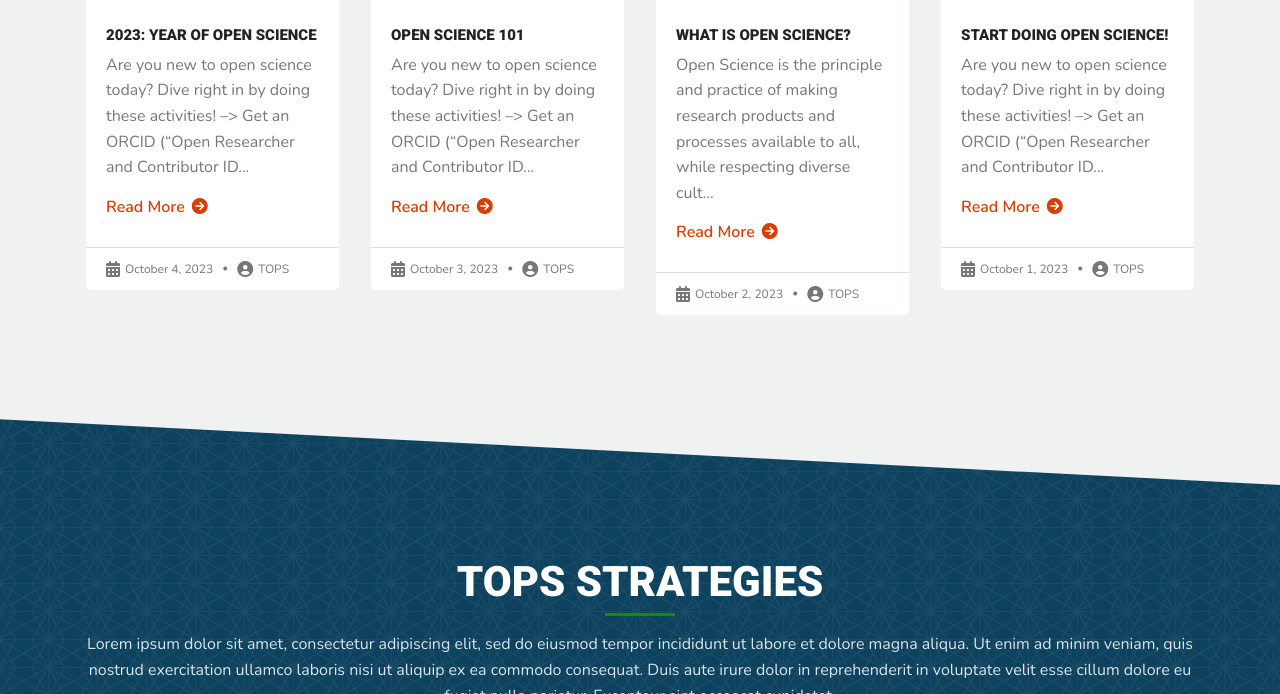
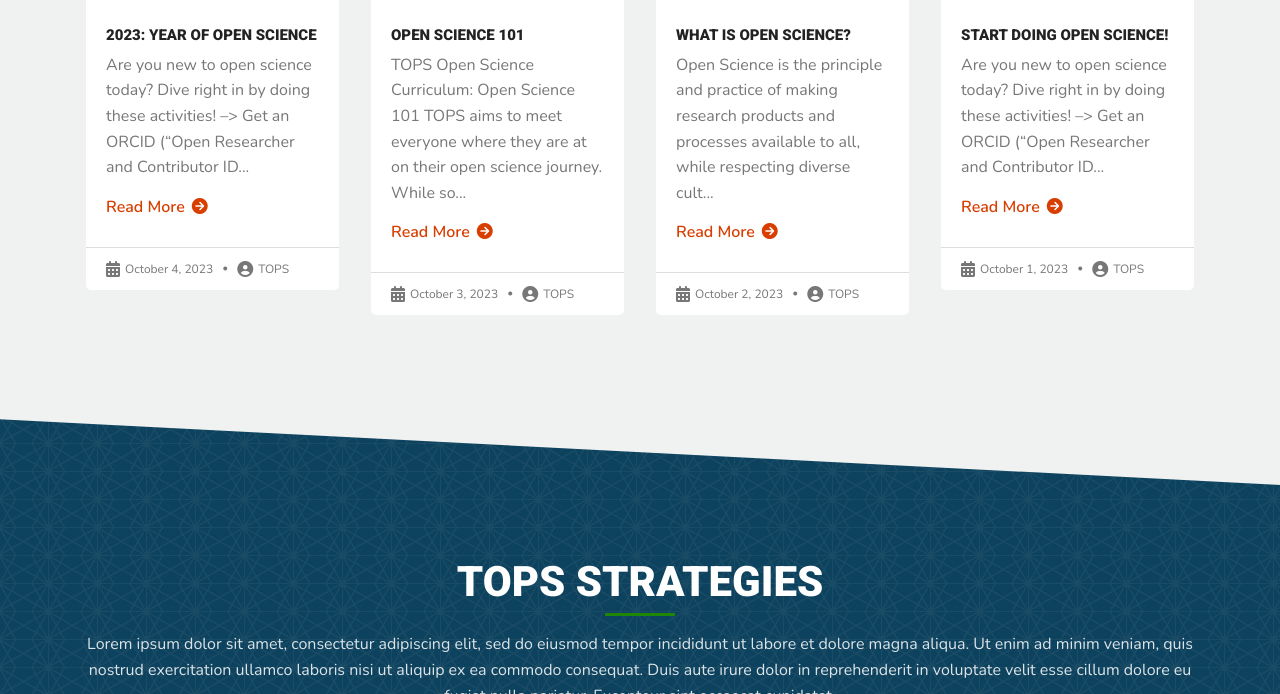
Before and after one commit to bressler1995/TOPS-Website-Front-End, a Jekyll site: the page built from index.md, in a window 1280 px wide and 900 px high, scrolled down 1954 px, cut to the strip 206-900 px from the top of the window. Built offline with Jekyll 4.4.1, drawn with Linux system fonts in a browser that asks for light colours; part of the change alters nothing that is shown.

Commit message:
Update open science 101 content

```diff
--- a/_posts/2023-10-03-open-science-101.md
+++ b/_posts/2023-10-03-open-science-101.md
@@ -3,31 +3,84 @@ layout: post
 title:  "Open Science 101"
 image: assets/img/posts/post_2.png
 ---
-## Are you new to open science *today*?
-Dive right in by doing these activities!
+## TOPS Open Science Curriculum: Open Science 101
 
---> [Get an ORCID](https://orcid.org/register) ("Open Researcher and Contributor ID")
+TOPS aims to meet everyone where they are at on their open science journey. While some members of our growing community may have practiced open science for many years, others may be trying to transition to a new way of conducting research or are students who are looking to begin their scientific careers. As such, TOPS' first priority is to develop the infrastructure to train 20,000 scientists and researchers as part of our five-year program. This [community-developed](https://github.com/nasa/Transform-to-Open-Science/blob/main/docs/Area2_Capacity_Sharing/Open-Science-101/curriculum_leads.md) open science curriculum will introduce those beginning their open science journey to important definitions, tools, and resources; and provide participants at all levels recommendations on best practices from subject matter experts. TOPS will initially focus on developing the Open Science 101, designed as five modules that mimic a scientific workflow.
 
---> [Sign up for a GitHub account!](https://github.com/signup?ref_cta=Sign+up&ref_loc=header+logged+out&ref_page=%2F&source=header-home)
+For the 2023 Year of Open Science, TOPS is developing strategic partnerships with scientific associations to teach open science during large annual meetings, special science team summer schools, and other events. The vision for the Open Science 101 and other learning resources is for a CC-BY licensed online, open course, hosted on the OpenEDx platform, that can be used to train scientists and award NASA open science badges.
 
---> [Sign up for a Zenodo account!](https://zenodo.org/signup/) *Tip: You can use your newly made GitHub or ORCID account to register for Zenodo!*
+The five Open Science 101 modules are:
+1. [Ethos of Open Science](https://github.com/nasa/Transform-to-Open-Science/blob/main/docs/Area2_Capacity_Sharing/Open-Science-101/modules/open_science_ethos_module.md)
+2. [Open Tools and Resources](https://github.com/nasa/Transform-to-Open-Science/blob/main/docs/Area2_Capacity_Sharing/Open-Science-101/modules/open_tools_module.md)
+3. [Open Data](https://github.com/nasa/Transform-to-Open-Science/blob/main/docs/Area2_Capacity_Sharing/Open-Science-101/modules/open_data_module.md)
+4. [Open Software](https://github.com/nasa/Transform-to-Open-Science/blob/main/docs/Area2_Capacity_Sharing/Open-Science-101/modules/open_software_module.md)
+5. [Open Results](https://github.com/nasa/Transform-to-Open-Science/blob/main/docs/Area2_Capacity_Sharing/Open-Science-101/modules/open_results_module.md)
+
+Content for the Open Science 101 is being derived from several amazing resources, including:
+    - [OpenSciency](https://github.com/opensciency/)
+    - [OpenbyDesign](https://github.com/DSI-CORES/OpenByDesign/tree/master/src)
+    - [Utrecht](https://openscience-utrecht.com/what-is-open-science/)
+    - [Mozilla](https://mozillascience.github.io/study-group-orientation/4-open-research101.html)
+    - and more....
 
 
-## Are you new to open science *this month*?
+## Learning Objectives
 
---> Make your first pull request (PR) on GitHub! We will shortly have an interactive page on GitHub where you can make a PR and see your addition once your PR is approved! You can also follow these guidelines to contribute directly to the TOPS [GitHub repository](https://github.com/nasa/Transform-to-Open-Science) or our this website!
+The Open Science 101 aims to introduce learners to a nuanced understanding of open science, enabling participants to better understand an open science workflow from end to end. The focus of the curriculum will be on providing learners with a basic understanding of open science, its ethos and benefits, and how to actively participate in open science communities. The TOPS curriculum will also be used to support researchers looking to engage with NASA as NASA moves to adopt more open science requirements (e.g., Scientific Information Policy and ROSES opportunities). Scientists will need to acquire the new skills highlighted in the curriculum to participate in open science effectively and to demonstrate those skills when applying for NASA funding opportunities.
 
---> Start learning an open-source programming language!
-&nbsp;&nbsp;&nbsp;--> **Python**: [Project Pythia's "Zero to Python"](https://foundations.projectpythia.org/foundations/quickstart.html) where you can run code interactively in your browser!
-&nbsp;&nbsp;&nbsp;--> **R**: ["R Programming: Zero to Pro"](https://r02pro.github.io/index.html#preface)
+### Researcher core open science skills
+- Have an [ORCID](https://orcid.org/)
+- Familiar with [data](https://science.nasa.gov/researchers/sara/faqs/dmp-faq-roses) management and software management plan best practices and resources
+- How to find and identify community accepted data and software repositories
+- How to openly license and share FAIR data and assign a DOI
+- Apply a permissive license and share open-source software and assign a DOI
+- Organizing open meetings
 
---> Find an open science community to join! Some communities are centered around scientific discipline, while others are focused around certain aspects of the open science process (e.g. open-source software). While each community functions differently, they often have guidelines about which software packages are used within a field, and forums for questions and discussions. See this [list of open science communities](https://nasa.github.io/Transform-to-Open-Science-Book/Open_Science_Cookbook/reading_list.html#open-science-communities-blogs-and-mentorship) - we have only just started this list, so please add your community if you don't see it listed!
+*Interested in learning these skills now? Head over to our Open Science Guide and begin in [Section 1 of "Guide for Your Open Science Journey"](https://nasa.github.io/Transform-to-Open-Science-Book/Open_Science_Cookbook/Your_Open_Science_Journey.html#section-1-core-open-science-skills).*
 
+## Curriculum
 
-## Are you new to open science *this year*?
+The design is for a 12.5-hour course consisting of five, 2.5-hour modules that could be taught in-person during large society meetings or during science team meetings, completed individually online, or completed via group-organized online events.
 
---> Use what you've learned so far to help give back to the open science community! Answer questions in the [TOPS GitHub Discussions space](https://github.com/nasa/Transform-to-Open-Science/discussions) (and in other open science community forums) or contribute to open-source software packages by opening issues and making pull requests.
+Additional information about the module [structure](https://github.com/nasa/Transform-to-Open-Science/blob/main/docs/Area2_Capacity_Sharing/Open-Science-101/curriculum_structure.md) and suggestions for [design](https://github.com/nasa/Transform-to-Open-Science/blob/main/docs/Area2_Capacity_Sharing/Open-Science-101/course_guidance.md) are provided.
 
---> With a year under your belt, consider helping TOPS promote open science at upcoming conferences and events! Making sure everyone is aware of othe benefits of open science will help the scientific community transform to a truly open and inclusive effort. TOPS has created some [templates](https://nasa.github.io/Transform-to-Open-Science-Book/Organizing_OS_Activities/readme.html) that you can follow to organize a townhall, host a workshop, and much more!
+### Course Creation
+For the workshop and online course materials, Open edX has many [partners](https://openedx.org/marketplace-all/) that specialize in working with subject matter experts to create online courses. To train 20,000 scientists, the MOOC will need to be engaging and interactive, similar to [Elements of AI](https://www.elementsofai.com/), with animations rather than videos of people. Using animations rather than videos will make the MOOC easier to translate into additional languages.
 
-## Ready to dive in deeper? [Click here to read through the TOPS Guide to Open Science](https://nasa.github.io/Transform-to-Open-Science-Book/Open_Science_Cookbook/Your_Open_Science_Journey.html#section-1-core-open-science-skills)!
+### Instructor-led Workshop Materials
+For instructor-led workshops (in-person and virtual), the materials will be organized as follows:
+* Each module is to be organized into five, 30-minute lessons for a total of 2.5 hours of content. We recommend scheduling the module for three hours and taking two 15-minute breaks.
+* Each lesson has content suitable for in-person or virtual workshops (slides with talking points).
+* Each lesson ends with an activity or knowledge check that can be completed by both in-person or virtual participants.
+* Participants visit the MOOC to take assessment and earn module badge.
+* All content will be assigned a CC-BY license.
+
+### Online Course Materials
+For online coursework, including the Open edX course, the materials will be organized as follows:
+* Each module is to be organized into five lessons, each approximately 30 minutes in length, for a total of 2.5 hours of content. All five modules, if taken together, will be 12.5 hours of content.
+* Each lesson has content suitable for online learning, graphics, and/or animations.
+* Each lesson ends with an activity or knowledge check that can be completed online.
+* Every module except the "Ethos of Open Science" module will offer a “test-out” mechanism, such as an assessment, to allow for advanced learners to earn the credit for that module.
+* All content will be assigned a CC-BY license.
+
+### Open edX platform
+For the MOOC, Open edX has many [partners](https://openedx.org/marketplace-all/) that specialize in customizing and deploying an Open edX platform.
+* Single sign-on using ORCID
+* Track user engagement
+* Auto-grading of assessment questions
+* Badging
+* Data analytics
+* Mobile-ready
+* 10,000+ users, autoscaling
+
+## Badging
+
+There will be a badging process for in-person, virtual, and Open edX module completion. Initial details are [here](https://github.com/nasa/Transform-to-Open-Science/blob/main/docs/Area3_Incentives/readme.md)
+
+In order for the TOPS Open Science badge to be offered as part of in-person or virtual workshops, the following minimum requirements must be met.
+* The event must be registered with the TOPS team.
+* Teach at least one module in full (Note: Although modules can stand alone, we recommend teaching Ethos of Open Science alongside your chosen module, as it provides the foundational understanding for Open Science practices and benefits to users).
+* Have at least one [certified](https://carpentries.org/instructors/) instructor or apply for a waiver (application link TBD).
+* Must use TOPS Open Science 101 curriculum materials.
+* Survey course participants before and after completion, using a survey that TOPS will provide for your use.
+* Abide by the TOPS [Code of Conduct](https://github.com/nasa/Transform-to-Open-Science/blob/main/CODE_OF_CONDUCT.md).
```
